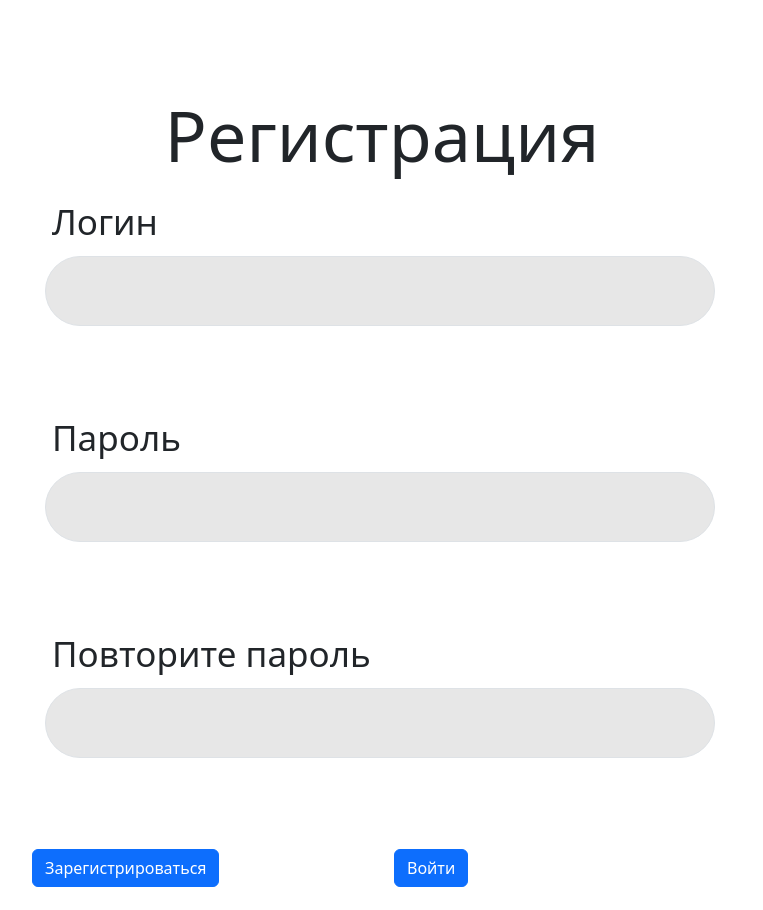
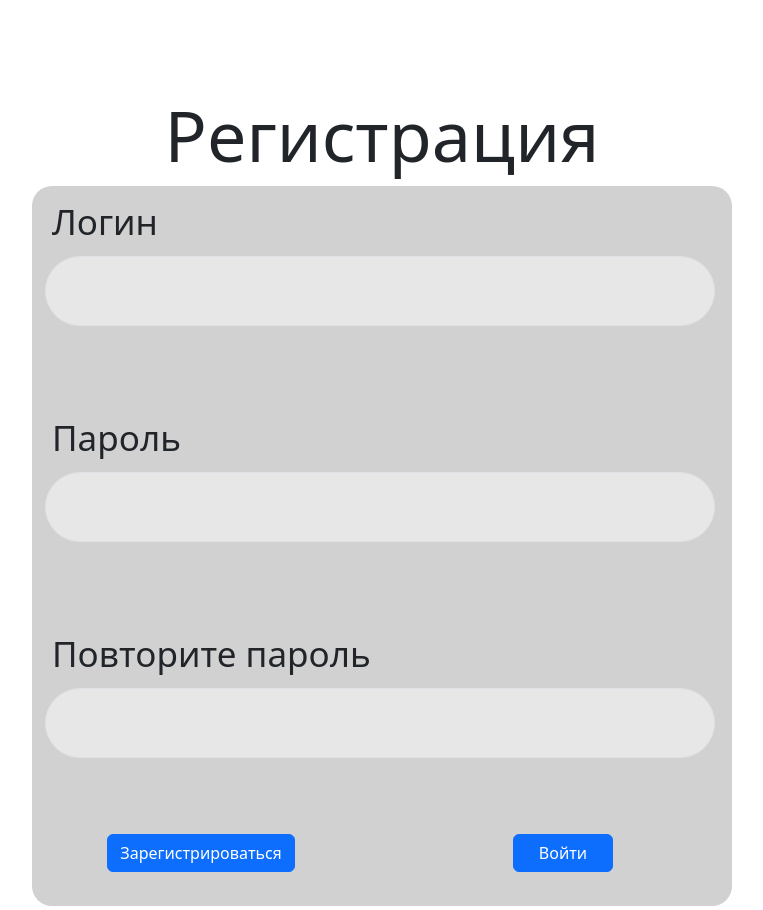
Before and after one commit to KiraArensky/TarAI, a Flask app: page /registr in a window 1280 px wide. Shown: the whole page, without its empty margins (258-1021 px from the left). Run offline with Flask 3, Linux system fonts and the light colour scheme.

Commit message:
css теперь чистенький + login and register same!!!!

```diff
--- a/static/css/Tar.css
+++ b/static/css/Tar.css
@@ -9,9 +9,7 @@ z-index:3 ;
     margin-top: -8px;
     margin-left: -8px;
     margin-right: -8px
-
 }
-
 
 nav ul {
     z-index:9999;
@@ -20,6 +18,20 @@ z-index:9999;
     margin: 0;
     text-align: center;
 }
+
+nav ul li {
+    z-index:9999;
+    display: inline-block;
+    margin-left: 20px;
+    text-transform: uppercase;
+}
+
+nav ul li:first-child {
+    z-index:9999;
+    margin-left: 0px;
+    justify-content: center;
+}
+
 a{
     color: white;
     text-decoration: none;
@@ -29,16 +41,20 @@ a{
     color: black;
     text-decoration: none;
 }
-nav ul li {
-z-index:9999;
-display: inline-block;
-  margin-left: 20px;
-  text-transform: uppercase;
+
+.col-sm1{
+    flex: 1 0 0%;
+    display: flex;
+    justify-content: center;
+    align-items: center;
 }
-nav ul li:first-child {
-z-index:9999;
-  margin-left: 0px;
+
+.col-sm2{
+    flex: 1 0 0%;
+    display: flex;
     justify-content: center;
+    align-items: center;
+    height: 38px
 }
 
 .Centre_Future_parent {
@@ -68,6 +84,13 @@ font-size: 40PX;
     align-items: center;
 }
 
+.Centre_Registr_child_form {
+    font-size: 40PX;
+    z-index: -1;
+    height: 600px;
+    width: 700px
+}
+
 table {
     width: 500px;
 }
@@ -76,41 +99,11 @@ tr{
     height: 200px
 }
 
-.block {
-  z-index = -1;
-  position: absolute;
-  top: 50%;
-  left: 50%;
-  transform: translate(-50%, -50%);
-  }
-
-.btn_border{
-z-index: 0;
-  border-radius: 40px;
-  height: 620px;
-  background: #d1d1d1
-}
-
-.btn_border1{
-z-index: 0;
-  border-radius: 20px;
-  height: 620px;
-  background: #d1d1d1
-}
 
 
-.Centre_Registr_child_form {
-font-size: 40PX;
-  z-index: -1;
-  height: 600px;
-  width: 700px
-
-
-}
 
 .Registr{
     text-align: center;
-
     font-size: 70px;
     height: 70px;
     display: flex;
@@ -136,8 +129,8 @@ padding-top: 10px
     height: 70px;
     width: 670px;
     margin-left: 13px
+}
 
-}
 .Remember_me{
     margin-left: 20px
 }
@@ -163,6 +156,35 @@ margin-left: 20px
     border-radius: 40px
 }
 
+.block {
+    z-index = -1;
+    position: absolute;
+    top: 50%;
+    left: 50%;
+    transform: translate(-50%, -50%);
+  }
+
+.btn_border{
+    z-index: 0;
+    border-radius: 40px;
+    height: 620px;
+    background: #d1d1d1
+}
+
+.btn_border2{
+    z-index: 0;
+    border-radius: 20px;
+    height: 620px;
+    background: #d1d1d1
+}
+
+.btn_border1{
+    z-index: 0;
+    border-radius: 20px;
+    height: 720px;
+    background: #d1d1d1
+}
+
 .btn_theme{
     background: #E7e7e7;
     border-radius: 30px;
@@ -171,5 +193,64 @@ padding: 20px;
     display: flex;
     justify-content: center;
     align-items: center;
+}
 
+.btn-primary1 {
+    --bs-btn-color: #fff;
+    --bs-btn-bg: #0d6efd;
+    --bs-btn-border-color: #0d6efd;
+    --bs-btn-hover-color: #fff;
+    --bs-btn-hover-bg: #0b5ed7;
+    --bs-btn-hover-border-color: #0a58ca;
+    --bs-btn-focus-shadow-rgb: 49, 132, 253;
+    --bs-btn-active-color: #fff;
+    --bs-btn-active-bg: #0a58ca;
+    --bs-btn-active-border-color: #0a53be;
+    --bs-btn-active-shadow: inset 0 3px 5px rgba(0, 0, 0, 0.125);
+    --bs-btn-disabled-color: #fff;
+    --bs-btn-disabled-bg: #0d6efd;
+    --bs-btn-disabled-border-color: #0d6efd;
+    display: flex;
+    justify-content: center;
+    align-items: center;
 }
+
+.btn1 {
+    --bs-btn-padding-x: 0.75rem;
+    --bs-btn-padding-y: 0.375rem;
+    --bs-btn-font-family: ;
+    --bs-btn-font-size: 1rem;
+    --bs-btn-font-weight: 400;
+    --bs-btn-line-height: 1.5;
+    --bs-btn-color: var(--bs-body-color);
+    --bs-btn-bg: transparent;
+    --bs-btn-border-width: var(--bs-border-width);
+    --bs-btn-border-color: transparent;
+    --bs-btn-border-radius: var(--bs-border-radius);
+    --bs-btn-hover-border-color: transparent;
+    --bs-btn-box-shadow: inset 0 1px 0 rgba(255, 255, 255, 0.15), 0 1px 1px rgba(0, 0, 0, 0.075);
+    --bs-btn-disabled-opacity: 0.65;
+    --bs-btn-focus-box-shadow: 0 0 0 0.25rem rgba(var(--bs-btn-focus-shadow-rgb), .5);
+    display: inline-block;
+    padding: var(--bs-btn-padding-y) var(--bs-btn-padding-x);
+    font-family: var(--bs-btn-font-family);
+    font-size: var(--bs-btn-font-size);
+    font-weight: var(--bs-btn-font-weight);
+    line-height: var(--bs-btn-line-height);
+    color: var(--bs-btn-color);
+    text-align: center;
+    text-decoration: none;
+    vertical-align: middle;
+    cursor: pointer;
+    -webkit-user-select: none;
+    -moz-user-select: none;
+    user-select: none;
+    border: var(--bs-btn-border-width) solid var(--bs-btn-border-color);
+    border-radius: var(--bs-btn-border-radius);
+    background-color: var(--bs-btn-bg);
+    transition: color 0.15s ease-in-out, background-color 0.15s ease-in-out, border-color 0.15s ease-in-out, box-shadow 0.15s ease-in-out;
+    display: flex;
+    justify-content: center;
+    align-items: center;
+    width: 100px
+}
--- a/templates/Log.html
+++ b/templates/Log.html
@@ -10,7 +10,7 @@
 <body>
 <div class = 'block'>
     <div class="Registr"><h2 class="Registr">Войдите в аккаунт</h2></div>
-    <div class="Centre_Registr_child_form btn_border1">
+    <div class="Centre_Registr_child_form btn_border2">
 
     <form action="" method="post">
         {{ form.hidden_tag() }}
--- a/templates/Reg.html
+++ b/templates/Reg.html
@@ -12,7 +12,8 @@
     <div class = 'block'>
         <div class="Centre_Registr_child_form">
             <h1 class="Registr">Регистрация</h1>
-    <form action="" method="post" enctype="multipart/form-data" class="login_form">
+    <div class="btn_border1">
+        <form action="" method="post" enctype="multipart/form-data" class="login_form">
         {{ form.hidden_tag() }}
         <p>
             <div class="Registr_text">{{ form.login.label }}</div><br>
@@ -42,14 +43,15 @@
         {% endfor %}
         </p>
         <div class="row">
-        <p class ='col-sm'>{{ form.submit(type="submit", class="btn btn-primary") }}</p>
+        <p class ='col-sm1'>{{ form.submit(type="submit", class="btn btn-primary") }}</p>
 <!--            #btn btn-outline-success-->
-            <div class="col-sm">
-                <a class="btn btn-primary " href="/login">Войти</a>
+            <div class="col-sm2">
+                <a class="btn1 btn-primary " href="/login">Войти</a>
             </div>
         </div>
             {{message}}
     </form>
+    </div>
             </div>
     </div>
 </div>
```
Also changed, not shown: templates/Base.html (+4 -4 lines). Lines whose indentation alone changed are shown as unchanged.
